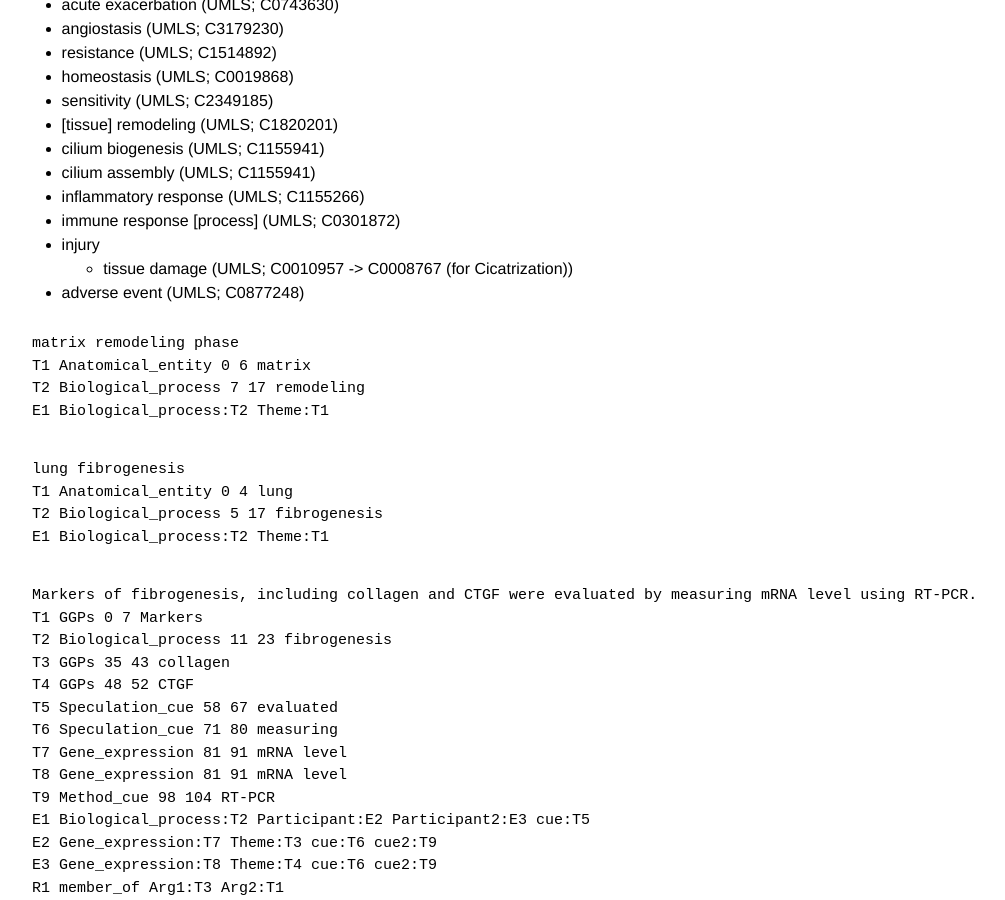
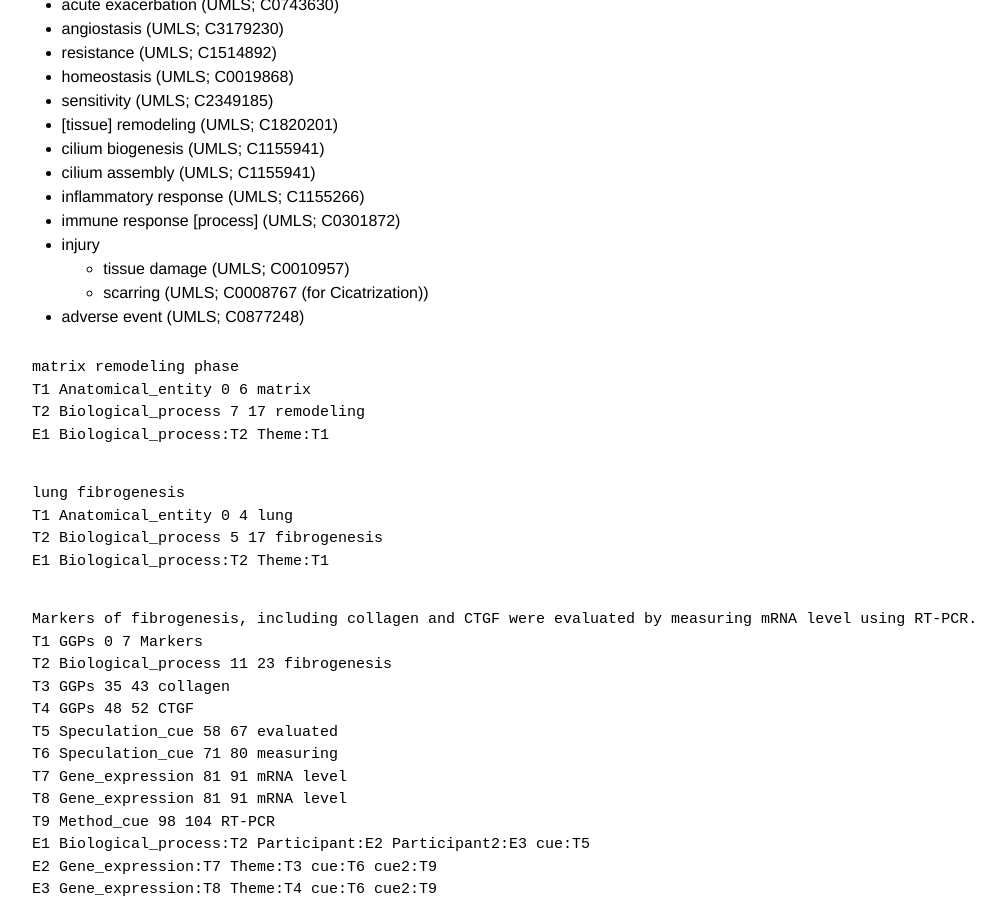
Before and after one commit to ezcatdb/molbiol_lung_corpus-guidelines, a Jekyll site: the page built from _event/Biological_process.md, in a window 1280 px wide and 900 px high, scrolled down 607 px. Shown: the whole window, without its empty margins (220-1225 px from the left). Built offline with Jekyll 4.4.1, drawn with Linux system fonts in a browser that asks for light colours.

Commit message:
update UMLS ID for injury in _event/Biological_process.md

```diff
--- a/_event/Biological_process.md
+++ b/_event/Biological_process.md
@@ -33,7 +33,8 @@ The following words/phrases can be triggers of this event:
 - inflammatory response (UMLS; C1155266)
 - immune response [process] (UMLS; C0301872)
 - injury
-  - tissue damage (UMLS; C0010957 -> C0008767 (for Cicatrization))
+  - tissue damage (UMLS; C0010957)
+  - scarring (UMLS; C0008767 (for Cicatrization))
 - adverse event (UMLS; C0877248)
 
 ~~~ ann
```
